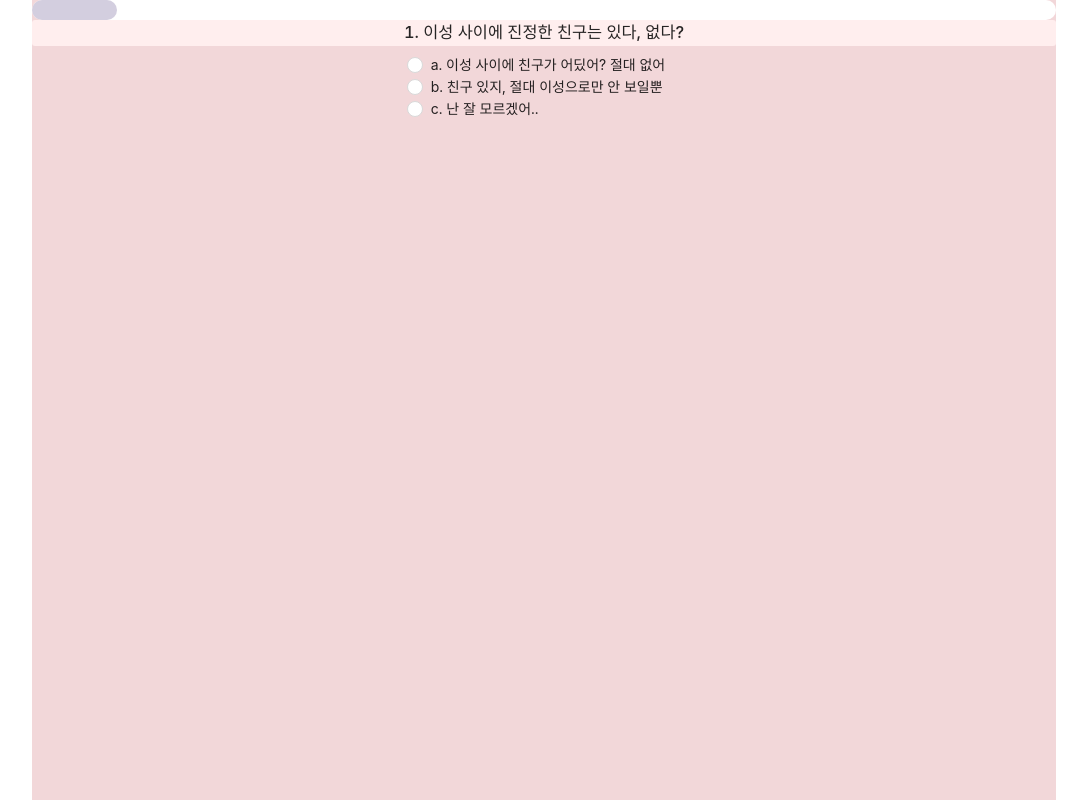
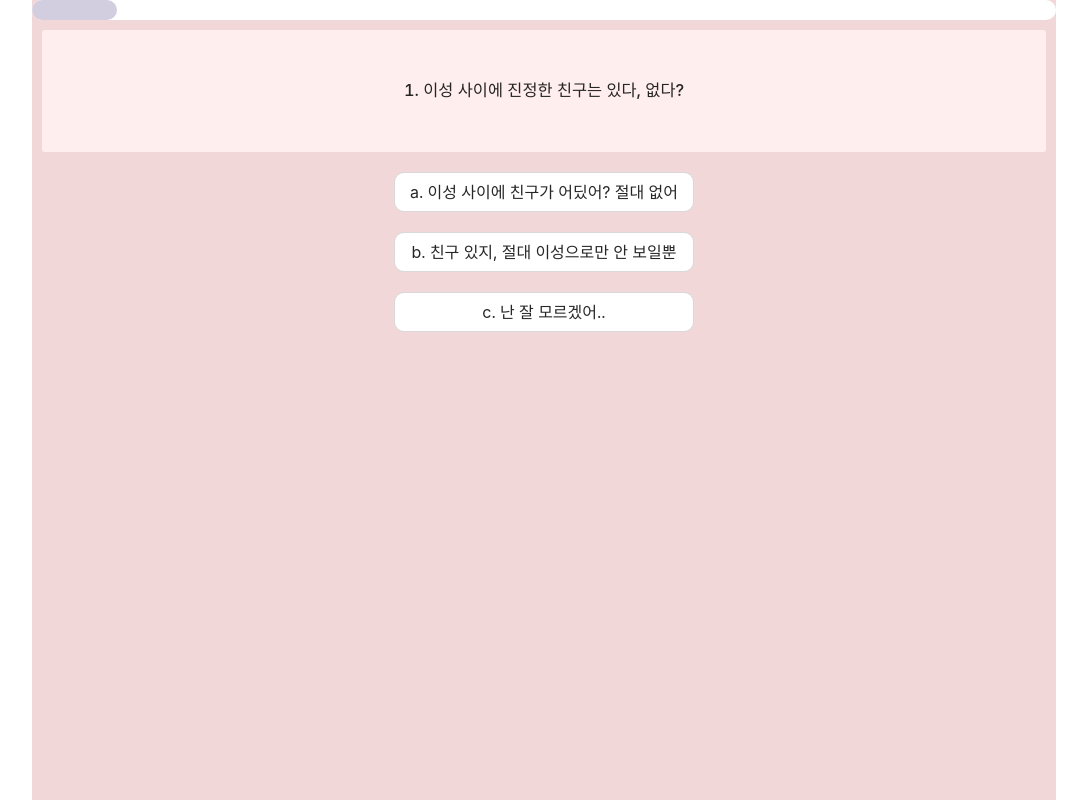
Before and after one commit to dkgus/crud, a React (Create React App) app: page /crud/select in a window 1280 px wide. Shown: the top 800 px of the page, without its empty margins (96-1183 px from the left). Built offline with nearby package versions, Linux system fonts and the light colour scheme.

Commit message:
ADD: css추가

```diff
--- a/src/components/mbti/MbtiSelect.js
+++ b/src/components/mbti/MbtiSelect.js
@@ -82,15 +82,22 @@ function MbtiSelect() {
                     style={{
                       backgroundColor: "#FFEEEE",
                       borderRadius: 3,
+                      margin: 10,
+                      padding: 48,
                     }}
                   >
                     {item.q}
                   </h3>
-                  <Radio.Group>
+                  <Radio.Group optionType="button" size="large">
                     {select.map((item) => {
                       return (
-                        <div style={{ display: "flex" }}>
+                        <div style={{ display: "grid" }}>
                           <Radio
+                            className="custom_radio"
+                            style={{
+                              margin: 10,
+                              borderRadius: 10,
+                            }}
                             value={item.answer}
                             onChange={(e) => onSelect(e, qnaList[idx], idx)}
                           >
```
